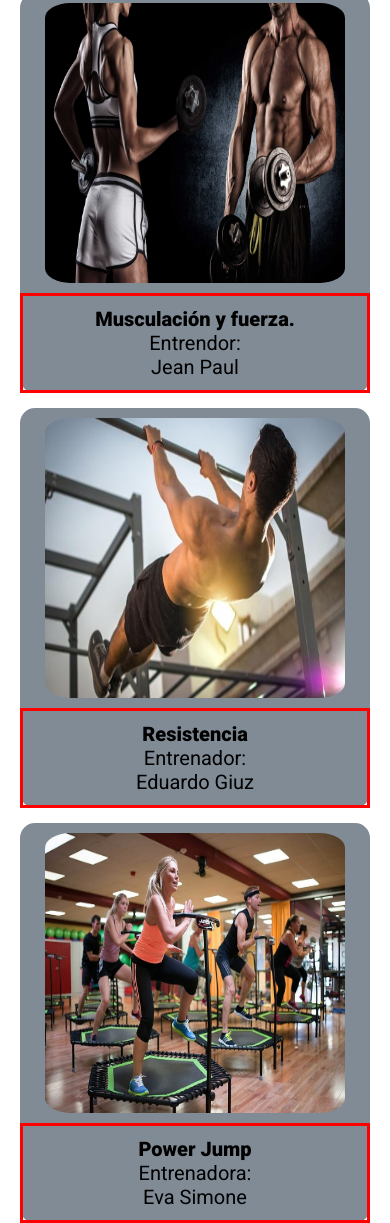
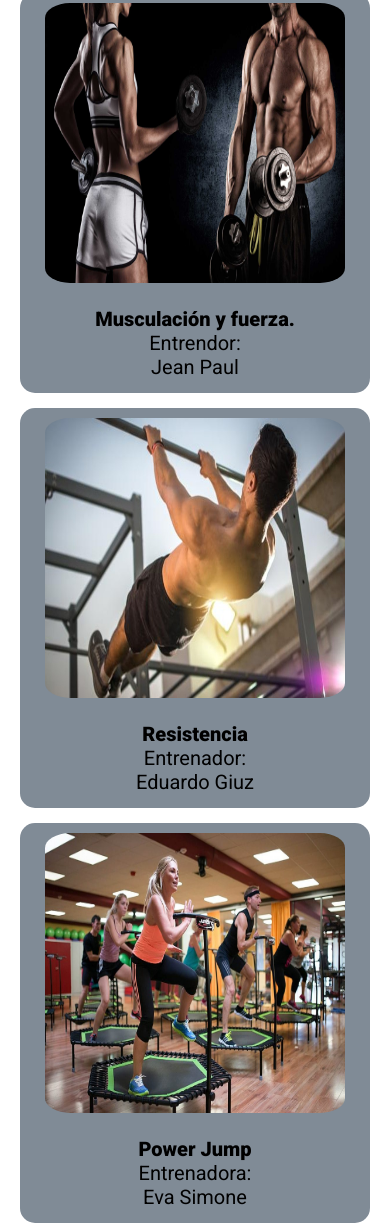
Before and after one commit to PedroMJ23/Gym-Project, a plain HTML site: page index.html in a window 390 px wide. Shown: the part 3168-4391 px from the top of the page. Drawn offline with Linux system fonts and the light colour scheme; a web font is replaced by a local one.

Commit message:
ReAjusteCSS

```diff
--- a/mediaqueries.css
+++ b/mediaqueries.css
@@ -122,7 +122,7 @@
         justify-content: center;
         align-items: center;
         flex-direction: column;
-        border: solid red 3px;
+
 
     }
 
```
